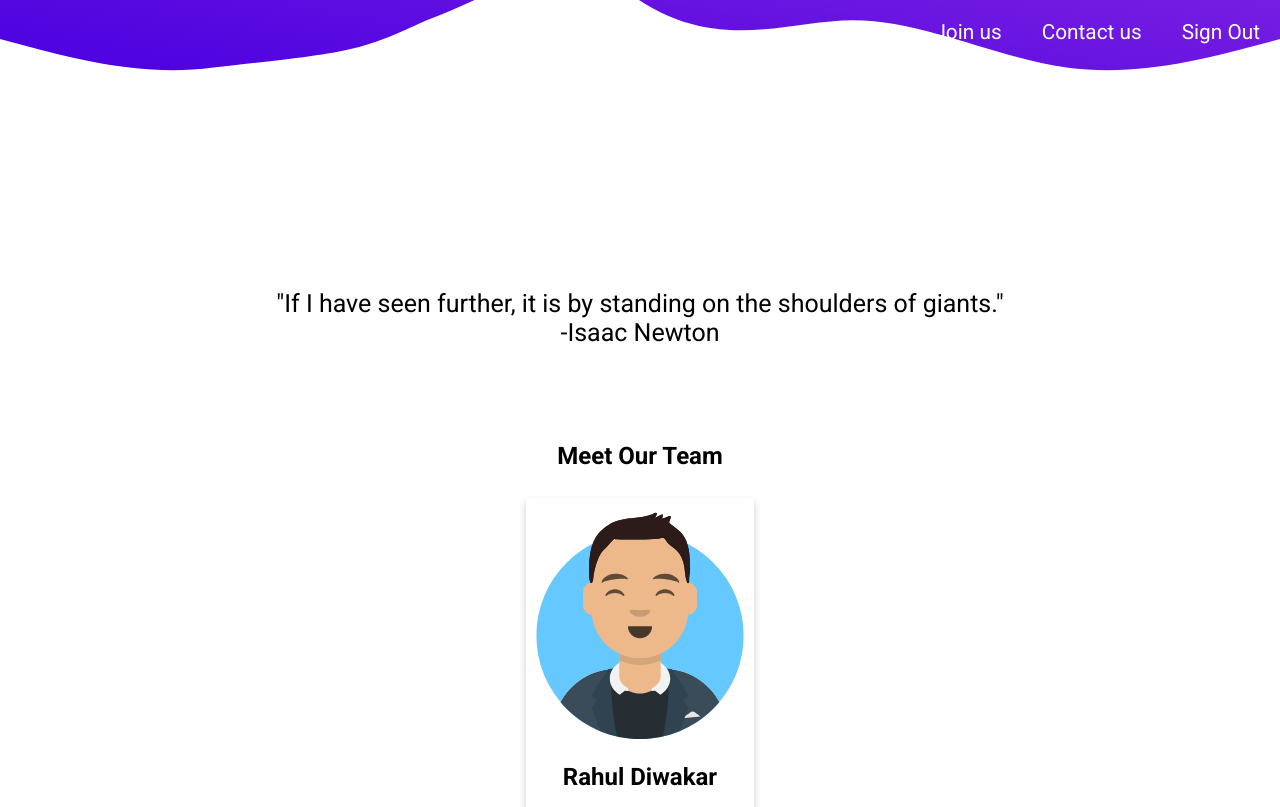
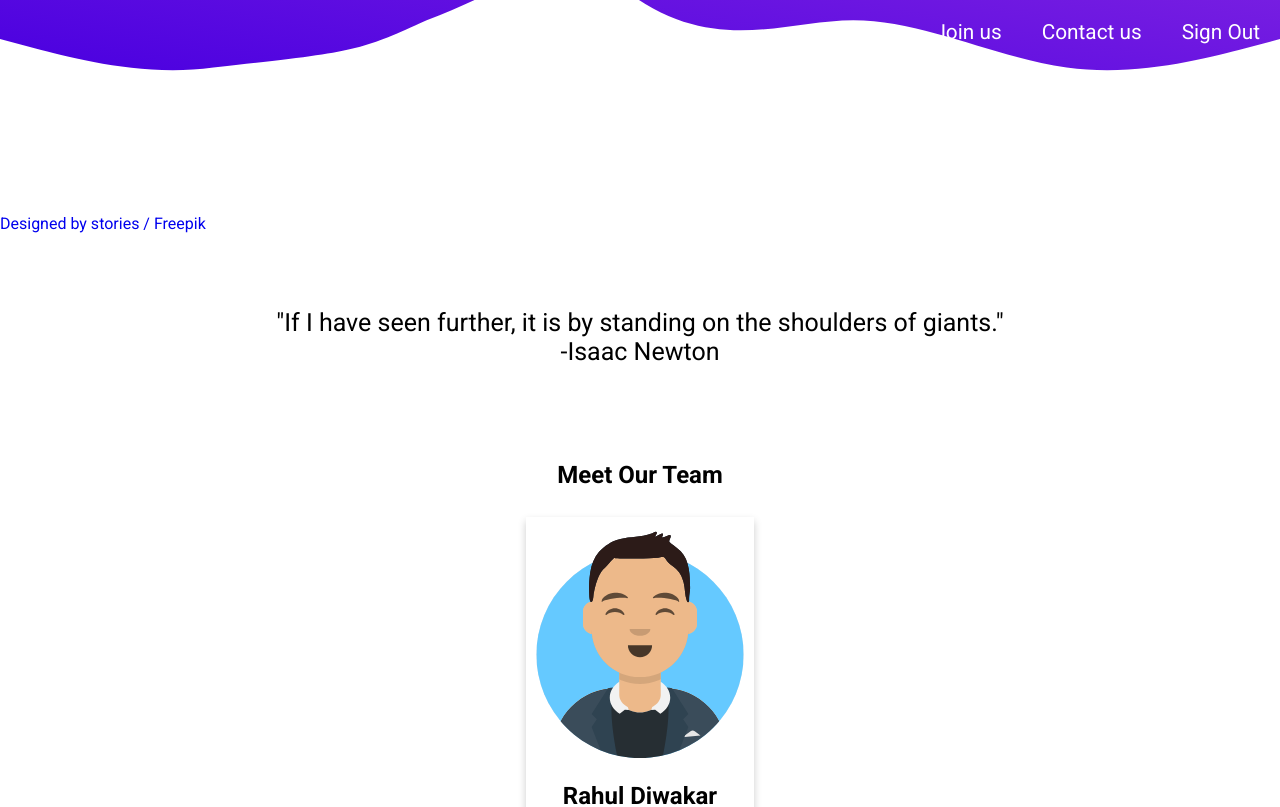
Before and after one commit to Akatsuki-no-code/Relife, a React (Create React App) app: page /main-page/aboutus in a window 1280 px wide. Shown: the top 807 px of the page. Built offline with nearby package versions, Linux system fonts and the light colour scheme; no server answers; sample sign-in values are in the browser's storage.

Commit message:
Update aboutus.js

```diff
--- a/src/pages/aboutus/aboutus.js
+++ b/src/pages/aboutus/aboutus.js
@@ -9,6 +9,7 @@ import ajai from './img/ajai.svg'
 const AboutUs = () => {
     return (
         <div>
+            <a href="http://www.freepik.com">Designed by stories / Freepik</a>
             <div className='about-desc'>
                 <p> "If I have seen further, it is by standing on the shoulders of giants." <br />-Isaac Newton</p>
             </div>
```
